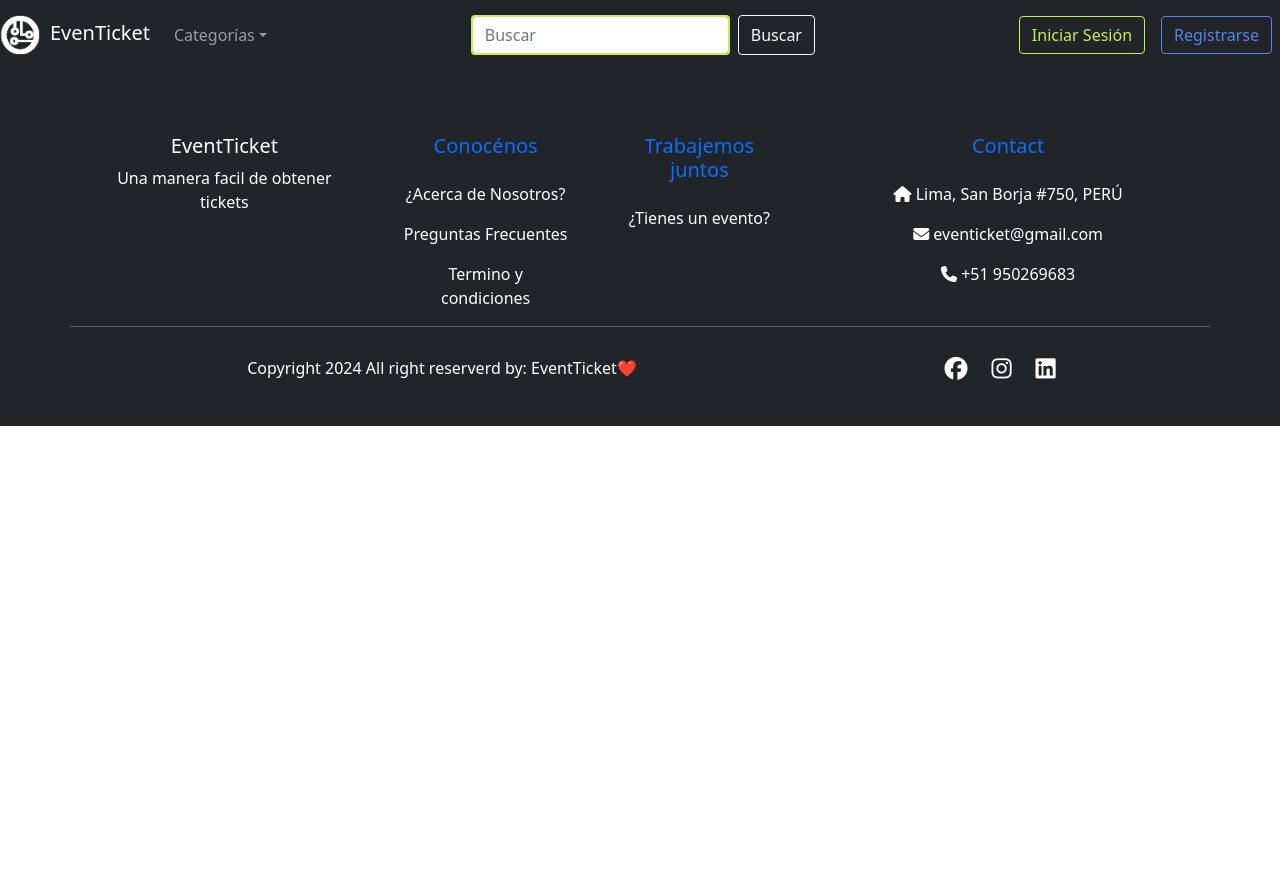
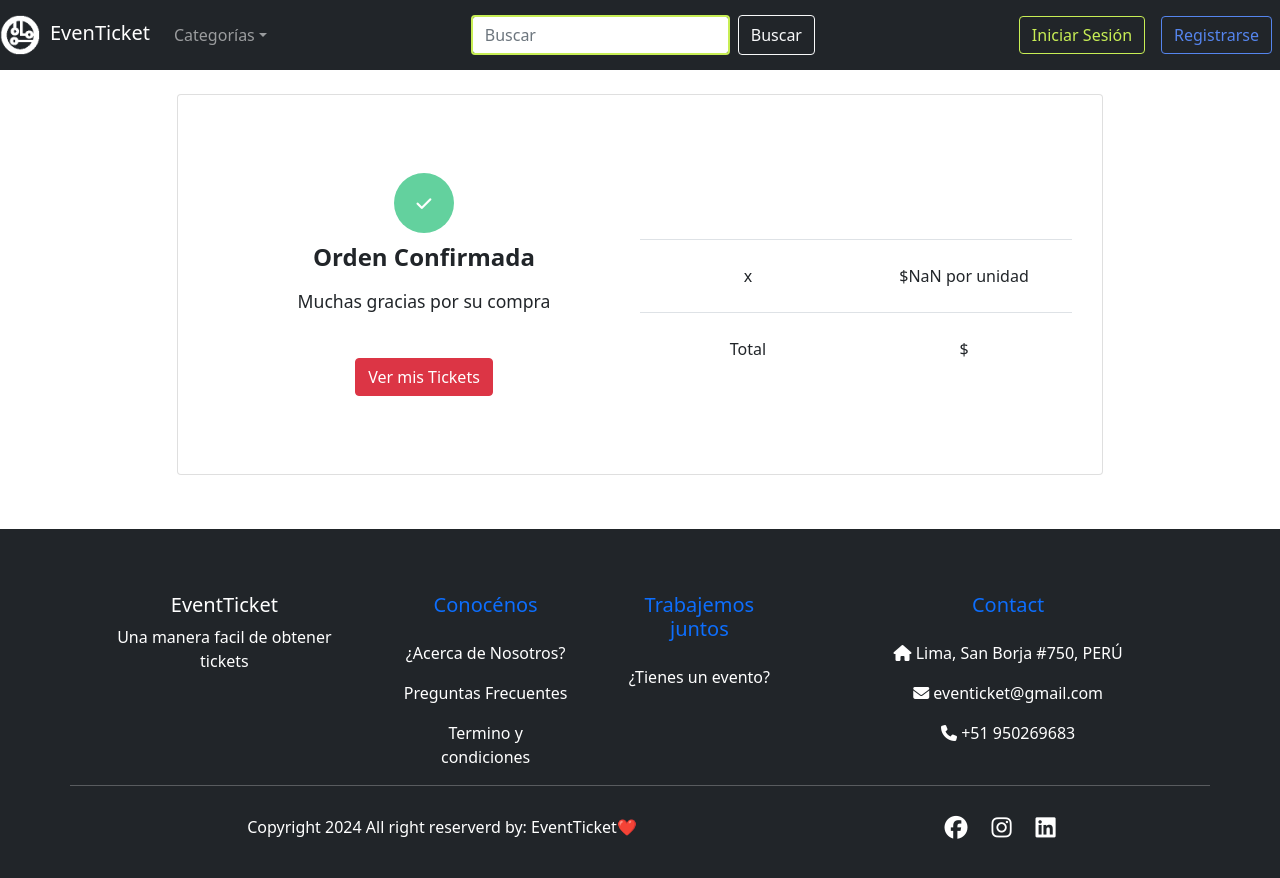
Before and after one commit to 4GeeksAcademy/Eventicket, a React app: page /confirmacionCompra in a window 1280 px wide. Before the commit the page ends 800 px from the top, so only its background shows below. Built offline with nearby package versions, Linux system fonts and the light colour scheme; some packages are replaced by stand-ins of ours; no server answers.

Commit message:
Confirmación de compra

```diff
--- a/src/front/js/component/DetalleEvento.jsx
+++ b/src/front/js/component/DetalleEvento.jsx
@@ -2,6 +2,8 @@ import React, { useEffect, useContext, useRef, useState } from "react";
 import { useParams } from "react-router-dom";
 import { Context } from "../store/appContext";
 import "../../styles/detalleEvento.css";
+import { useNavigate } from "react-router-dom";
+
 
 export const DetalleEvento = () => {
   const { eventId } = useParams();
@@ -13,6 +15,8 @@ export const DetalleEvento = () => {
   const [quantityValue, setQuantityValue] = useState(0);
   const [state,setState]=useState("")
   const crearcompra=actions
+  const navigate = useNavigate();
+
 
   const handleQuantityChange = (e) => {
     setQuantityValue(e.target.value);
@@ -53,8 +57,20 @@ export const DetalleEvento = () => {
           },
           onApprove: async (data, actions) => {
             const order = await actions.order.capture();
-            setState(order.status)
+            setState(order.status);
+
             console.log("Pago realizado con éxito:", order);
+
+            navigate("/confirmacionCompra", {
+              state: {
+                eventName: event.title,
+                eventLocation: event.location,
+                eventTime: event.time,
+                eventDate: event.date,
+                quantity: quantityValue,
+                totalAmount: event.price * quantityValue,
+              },
+            });
           },
           onError: (err) => {
             console.log("Error en el pago:", err);
@@ -62,18 +78,12 @@ export const DetalleEvento = () => {
         }).render(paypalRef.current);
       }
     }
-  }, [isPaying, quantityValue]);
-
-  useEffect(() => {
-    const makePurchase = async () => {
-      if(state){await actions.createPurchase(Number(eventId), state,Number(quantityValue));console.log("compra exitosa")}}
-    makePurchase();
-  }, [state]);
-
+  }, [isPaying, quantityValue, event]);
 
   if (!event) {
-    return null
+    return null;
   }
+
 
   return (
     <div className="container">
--- /dev/null
+++ b/src/front/js/component/confirmacionCompra.jsx
@@ -0,0 +1,83 @@
+import React from "react";
+import { Link } from "react-router-dom";
+import '../../styles/confirmacion-compra.css';
+import { useLocation } from "react-router-dom";
+
+export const ConfirmacionCompra = () => {
+    const location = useLocation();
+    const {
+      eventName,
+      eventLocation,
+      eventTime,
+      eventDate,
+      quantity,
+      totalAmount,
+    } = location.state || {};
+
+    return (
+      <div id="confirmacion-compra">
+        <div className="container mt-4 mb-4">
+          <div className="row d-flex cart align-items-center justify-content-center">
+            <div className="col-md-10">
+              <div className="card larger-card">
+                <div className="row g-0">
+                  <div className="col-md-6 border-right p-5">
+                    <div className="text-center order-details">
+
+  <div className="d-flex justify-content-center mb-4 flex-column align-items-center">
+    <span className="check1">
+      <i className="fa fa-check"></i>
+    </span>
+    <h1>
+      <span className="font-weight-bold">Orden Confirmada</span>
+    </h1>
+    <small className="mt-2">Muchas gracias por su compra</small>
+  </div>
+  <button className="btn btn-danger btn-block order-button">
+    Ver mis Tickets
+  </button>
+</div>
+                  </div>
+                  <div className="col-md-6 background-muted">
+                    <div className="p-4 border-bottom">
+                      <div className="mt-3">
+                        <h1 class="display-4">{eventName}</h1><br></br>
+                        <span className="d-block mb-0">{eventLocation}</span>
+                        <small>{eventTime}</small><br></br>
+                        <small>{eventDate}</small>
+                                          </div>
+                    </div>
+                    <div className="row g-0 border-bottom">
+                      <div className="col-md-6 border-right">
+                        <div className="p-4 d-flex justify-content-center align-items-center">
+                          <span>x{quantity}</span>
+                        </div>
+                      </div>
+                      <div className="col-md-6">
+                        <div className="p-4 d-flex justify-content-center align-items-center">
+                          <span>${totalAmount / quantity} por unidad</span>
+                        </div>
+                      </div>
+                    </div>
+
+                    <div className="row g-0">
+                      <div className="col-md-6">
+                        <div className="p-4 d-flex justify-content-center align-items-center">
+                          <span className="font-weight-bold">Total</span>
+                        </div>
+                      </div>
+                      <div className="col-md-6">
+                        <div className="p-4 d-flex justify-content-center align-items-center">
+                          <span className="font-weight-bold">${totalAmount}</span>
+                        </div>
+                      </div>
+                    </div>
+                  </div>
+                </div>
+              </div>
+            </div>
+          </div>
+        </div>
+      </div>
+    );
+};
--- a/src/front/js/layout.js
+++ b/src/front/js/layout.js
@@ -24,6 +24,7 @@ import { RestablecerContraseña } from "./pages/RestablecerContraseña.jsx";
 import { ComprarTicket } from "./pages/ComprarTicket.jsx";
 import  EditarEvento  from "./component/editarEvento.jsx"
 import Favourites from "./pages/Favourites.jsx";
+import {ConfirmacionCompra}   from "./component/confirmacionCompra.jsx";
 
 //create your first component
 const Layout = () => {
@@ -57,6 +58,7 @@ const Layout = () => {
                         <Route element={<EditarEvento />} path="/editarEvento/:id" />
                         <Route element={<ComprarTicket />} path="/comprar" />
                         <Route element={<Favourites />} path="/favourites" />
+                        <Route element={<ConfirmacionCompra />} path="/confirmacionCompra" />
                         <Route element={<h1>Not found!</h1>} />
                     </Routes>
                     <Footer />
--- /dev/null
+++ b/src/front/styles/confirmacion-compra.css
@@ -0,0 +1,35 @@
+@import url("https://fonts.googleapis.com/css2?family=Poppins:wght@100;200;300;400;500;600;700;800&display=swap");
+
+
+.check1 {
+    display: flex;
+    background-color: #63d19e;
+    color: #fff;
+    font-size: 17px;
+    width: 60px;
+    height: 60px;
+    align-items: center;
+    justify-content: center;
+    border-radius: 50%;
+    margin-bottom: 10px
+}
+
+.larger-card {
+    padding: 30px;
+    margin-bottom: 30px;
+}
+
+h6, small {
+    font-size: 1.1em;
+}
+
+.order-details {
+    display: flex;
+    flex-direction: column;
+    align-items: center;
+    text-align: center;
+}
+
+.order-button {
+    margin-top: 20px;
+}
```
Also changed, not shown: src/front/js/pages/confirmaCompra.jsx (added, +13 -0 lines), template.html (+1 -0 lines).
